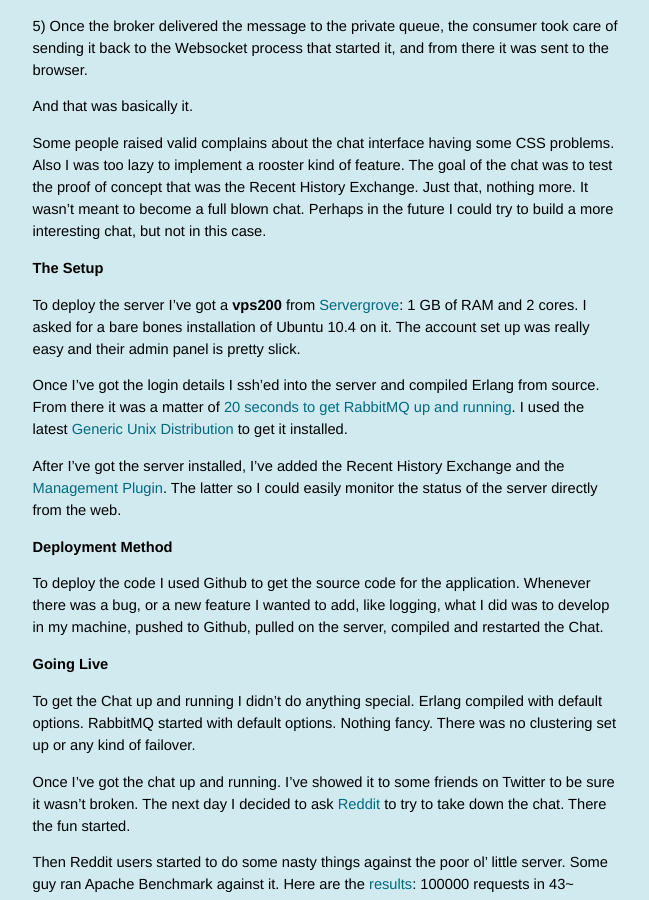
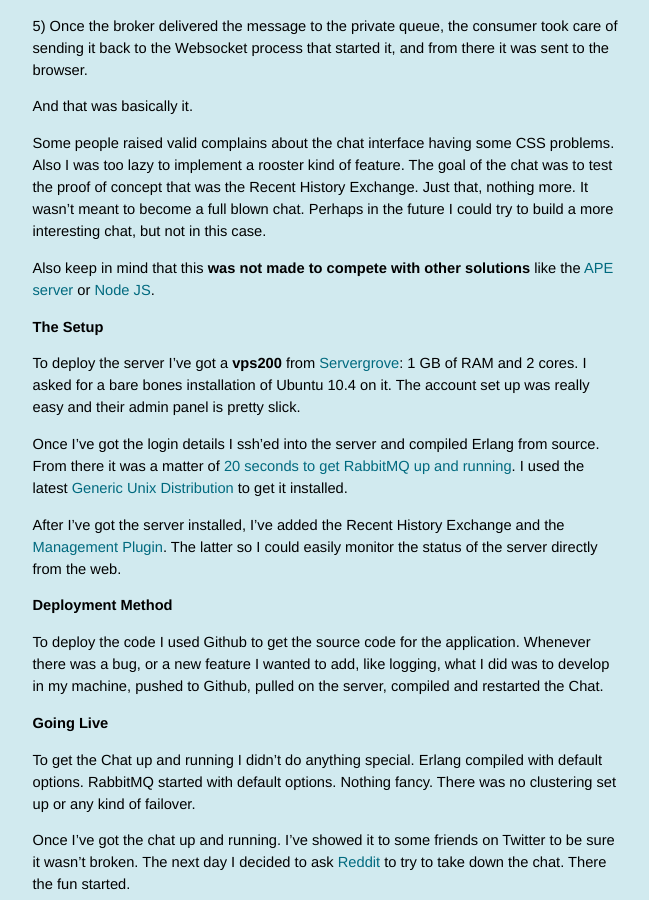
Before and after one commit to videlalvaro/videlalvaro.github.io, a Jekyll site: the page built from _posts/2011-05-12-rabbitmq-chat-post-mortem.md, in a window 1280 px wide and 900 px high, scrolled down 1223 px. Shown: the whole window, without its empty margins (314-963 px from the left). Built offline with Jekyll 4.4.1, drawn with Linux system fonts in a browser that asks for light colours; comment, search, counter and statistics services are not loaded.

Commit message:
Adds note regarding other solutions

```diff
--- a/_posts/2011-05-12-rabbitmq-chat-post-mortem.md
+++ b/_posts/2011-05-12-rabbitmq-chat-post-mortem.md
@@ -40,6 +40,8 @@ What happened when a user connects to the chat is this:
 And that was basically it.
 
 Some people raised valid complains about the chat interface having some CSS problems. Also I was too lazy to implement a rooster kind of feature. The goal of the chat was to test the proof of concept that was the Recent History Exchange. Just that, nothing more. It wasn't meant to become a full blown chat. Perhaps in the future I could try to build a more interesting chat, but not in this case.
+
+Also keep in mind that this __was not made to compete with other solutions__ like the [APE server](http://www.ape-project.org/wiki/index.php/Setup) or [Node JS](http://nodejs.org/).
 
 ## The Setup ##
 
```
